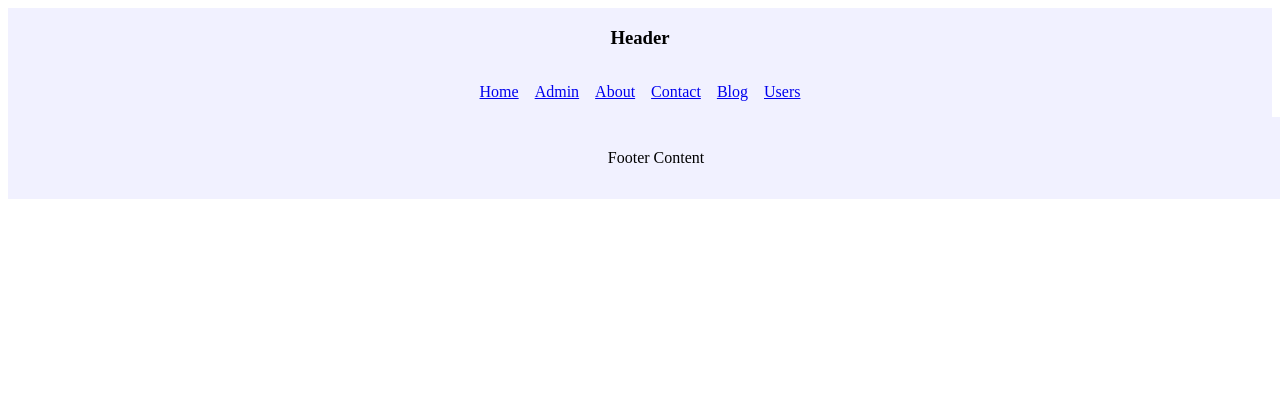
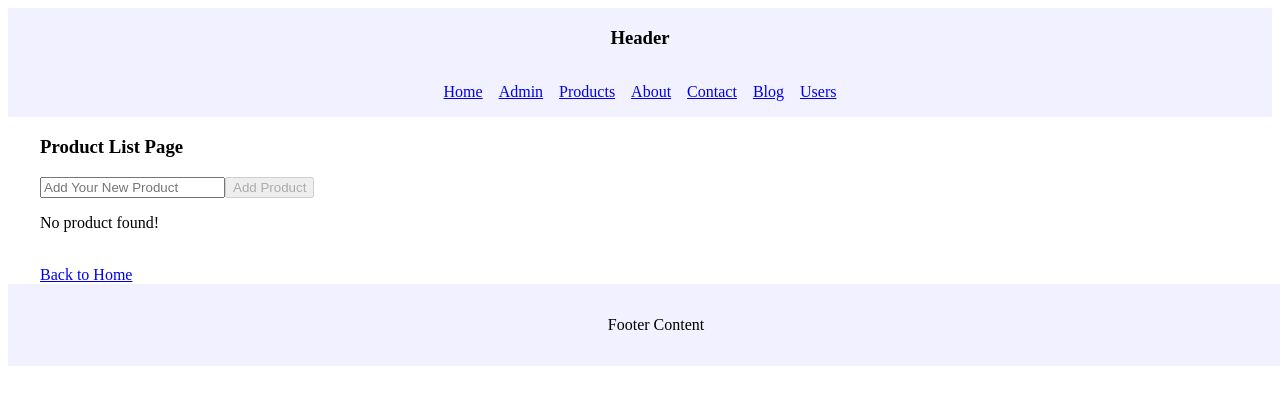
Before and after one commit to rakibul-developer/The-progress-of-Nuxt-js-learning, a Nuxt app: page /products/product-list in a window 1280 px wide. Shown: the top 404 px of the page. Built offline with nearby package versions, Linux system fonts and the light colour scheme.

Commit message:
Template Syntex and Vue Directives (v-if, v-for, v-bind, v-model) completed

```diff
--- a/app/layouts/default.vue
+++ b/app/layouts/default.vue
@@ -9,6 +9,9 @@
                     </li>
                     <li>
                         <NuxtLink to="/admin">Admin</NuxtLink>
+                    </li>
+                    <li>
+                        <NuxtLink to="/products">Products</NuxtLink>
                     </li>
                     <li>
                         <NuxtLink to="/about">About</NuxtLink>
--- /dev/null
+++ b/app/pages/products/index.vue
@@ -0,0 +1,6 @@
+<template>
+    <div>
+        <h3>Product Page</h3>
+        <NuxtLink to="/products/product-list">Go to Product List</NuxtLink>
+    </div>
+</template>
--- /dev/null
+++ b/app/pages/products/product-list.vue
@@ -0,0 +1,35 @@
+<template>
+    <div>
+        <h3>Product List Page</h3>
+        <input v-model="newProduct" type="text" placeholder="Add Your New Product" />
+        <button
+            :disabled="newProduct.trim() === ''"
+            @click="addProduct"
+        >
+            Add Product
+        </button>
+        <p v-if="!products.length">No product found!</p>
+        <ul style="list-style-type: none;" v-else>
+            <li v-for="(product, index) in products"
+            :key="index">
+                <p>{{ index + 1 }}. {{ product }}</p>
+            </li>
+        </ul>
+        <br>
+        <NuxtLink to="/">Back to Home</NuxtLink>
+    </div>
+</template>
+
+<script lang="ts" setup>
+import { ref } from 'vue';
+
+const newProduct = ref('');
+const products = ref<string[]>([]);
+
+const addProduct = () => {
+    if (newProduct.value.trim() !== '') {
+        products.value.push(newProduct.value);
+        newProduct.value = '';
+    }
+}
+</script>
```
